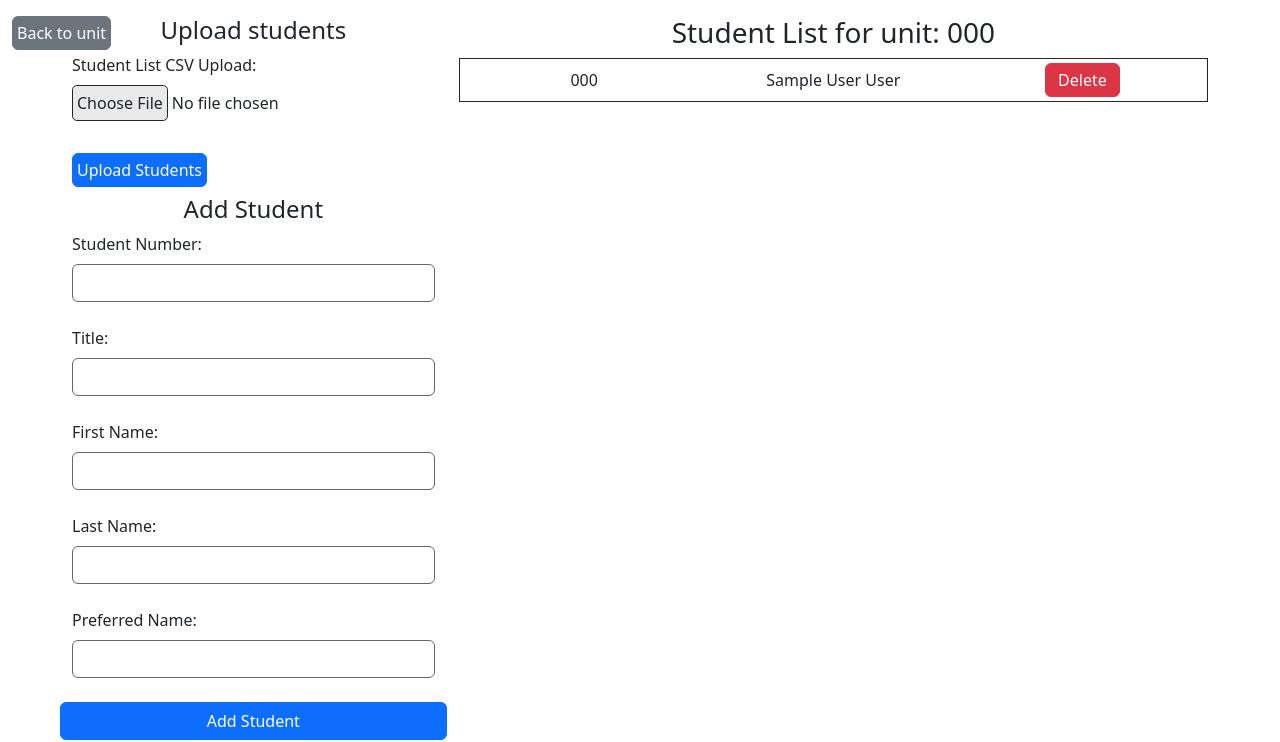
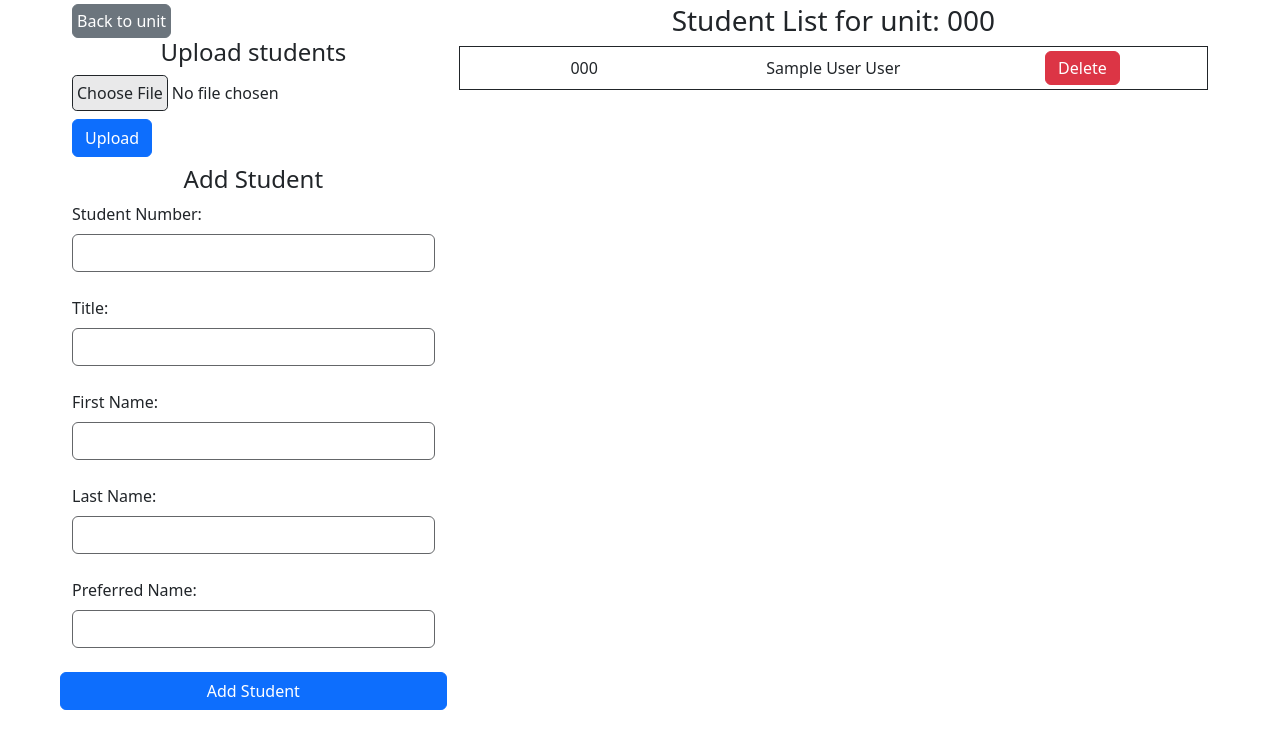
Before and after one commit to DeltaO3/UWAttend---3200_27, a Flask app: page /editStudents in a window 1280 px wide. Shown: the part 58-800 px from the top of the page. Run offline with Flask 3, Linux system fonts and the light colour scheme; a user stored in the database is signed in; tables that the repository leaves empty hold one stand-in row (values such as "Sample post"); some libraries are stand-ins or nearby versions.

Commit message:
Not ideal, but alright formatting

```diff
--- a/app/forms.py
+++ b/app/forms.py
@@ -127,7 +127,7 @@ class AddStudentForm(FlaskForm):
 
 class UploadStudentForm(FlaskForm):
     studentfile = FileField('Student List CSV Upload:', validators=[FileRequired(), FileAllowed(['csv'], "Only accepts .csv files")],render_kw={"accept": ".csv"})
-    submit = SubmitField("Upload Students")
+    submit = SubmitField("Upload")
 
 class StudentSignInForm(FlaskForm):
     student_sign_in = StringField('Sign in Student', validators=[DataRequired()])
--- a/app/templates/editPeople.html
+++ b/app/templates/editPeople.html
@@ -19,16 +19,16 @@
 {% endwith %}
 
 <div class="container-fluid">
-	<a href="{{ url_for('updateunit') + '?id='+unit_id}}" class="fst-italics btn btn-secondary p-1 position-absolute ">
-		Back to unit</a>
-	<div class="row mt-3 mx-md-5 mx-4 d-flex">
+	<div class="row mt-1 mx-md-5 mx-4 d-flex">
 		<div class="col-md-4 col-12">
+			<a href="{{ url_for('updateunit') + '?id='+unit_id}}" class="fst-italics btn btn-secondary p-1 ">
+				Back to unit</a>
 			<h4 class="text-center">Upload students</h4>
 			<form method="POST" enctype="multipart/form-data" action="{{ url_for('uploadStudents') + '?id='+unit_id}}"
 				novalidate>
 				{{ csv_form.hidden_tag() }}
-				{{ input(csv_form.studentfile, type="form-control-file") }}
-				{{ csv_form.submit(class="btn btn-primary my-2 p-1" ) }}
+				{{ csv_form.studentfile( class="form-control-file") }}
+				{{ csv_form.submit(class="btn btn-primary my-2 " ) }}
 			</form>
 			<h4 class="text-center">Add Student</h4>
 			<form method="POST" novalidate>
```
